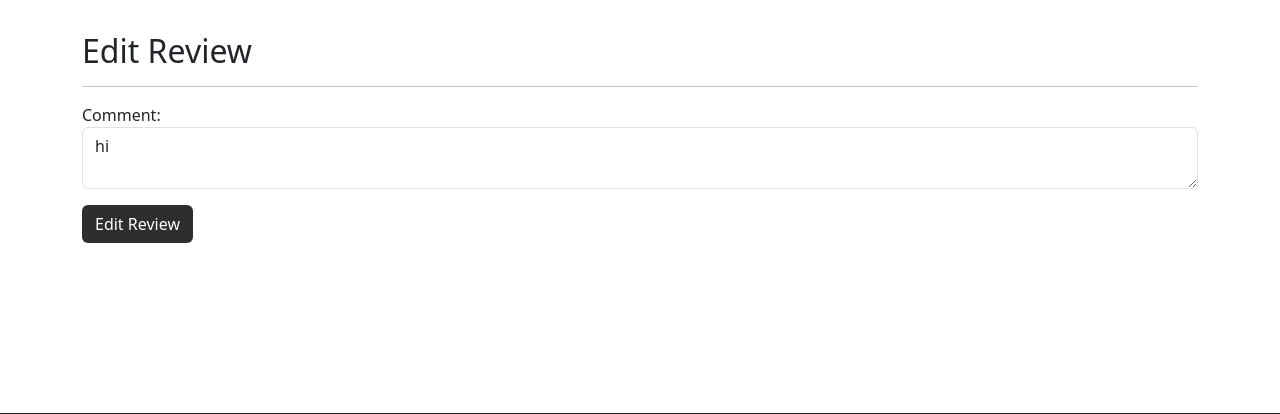
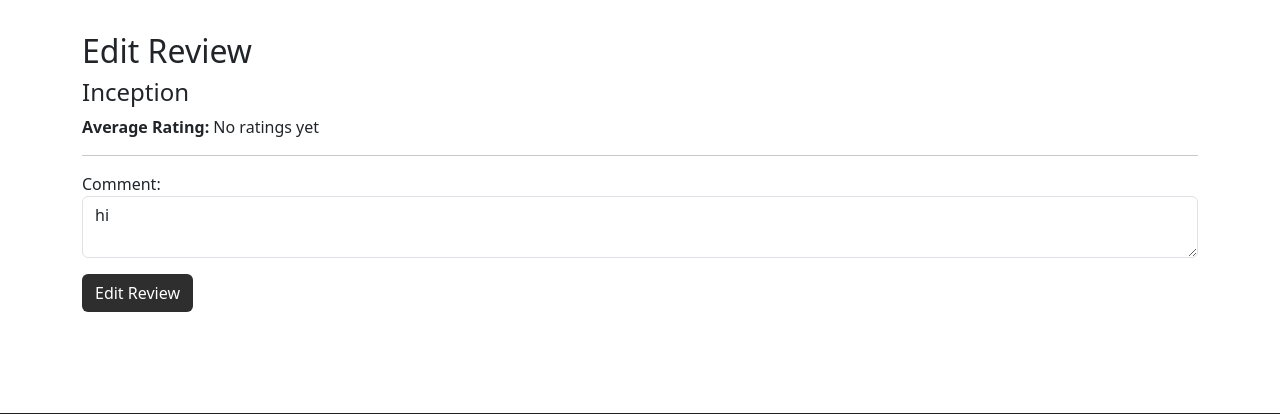
Before and after one commit to CS-2340-F25-Team-6/CS-2340-Django-Exam-2, a Django app: page /movies/2/review/2/edit/ in a window 1280 px wide. Shown: the part 82-496 px from the top of the page. Run offline with Django 5.2, Linux system fonts and the light colour scheme; a user stored in the database is signed in; data comes from the database, SQL or seed files in the repository; some libraries are stand-ins or nearby versions.

Commit message:
if user wishes to edit their review, they are able to also see their initial review rating given for the movie

```diff
--- a/movies/templates/movies/edit_review.html
+++ b/movies/templates/movies/edit_review.html
@@ -5,6 +5,14 @@
     <div class="row mt-3">
       <div class="col mx-auto mb-3">
         <h2>Edit Review</h2>
+        <h4>{{ template_data.movie.name }}</h4>
+        <p><b>Average Rating:</b>
+          {% if template_data.average_rating > 0 %}
+            {{ template_data.average_rating|floatformat:1 }}/5.0
+          {% else %}
+            No ratings yet
+          {% endif %}
+        </p>
         <hr />
         <form method="POST">
           {% csrf_token %}
```
